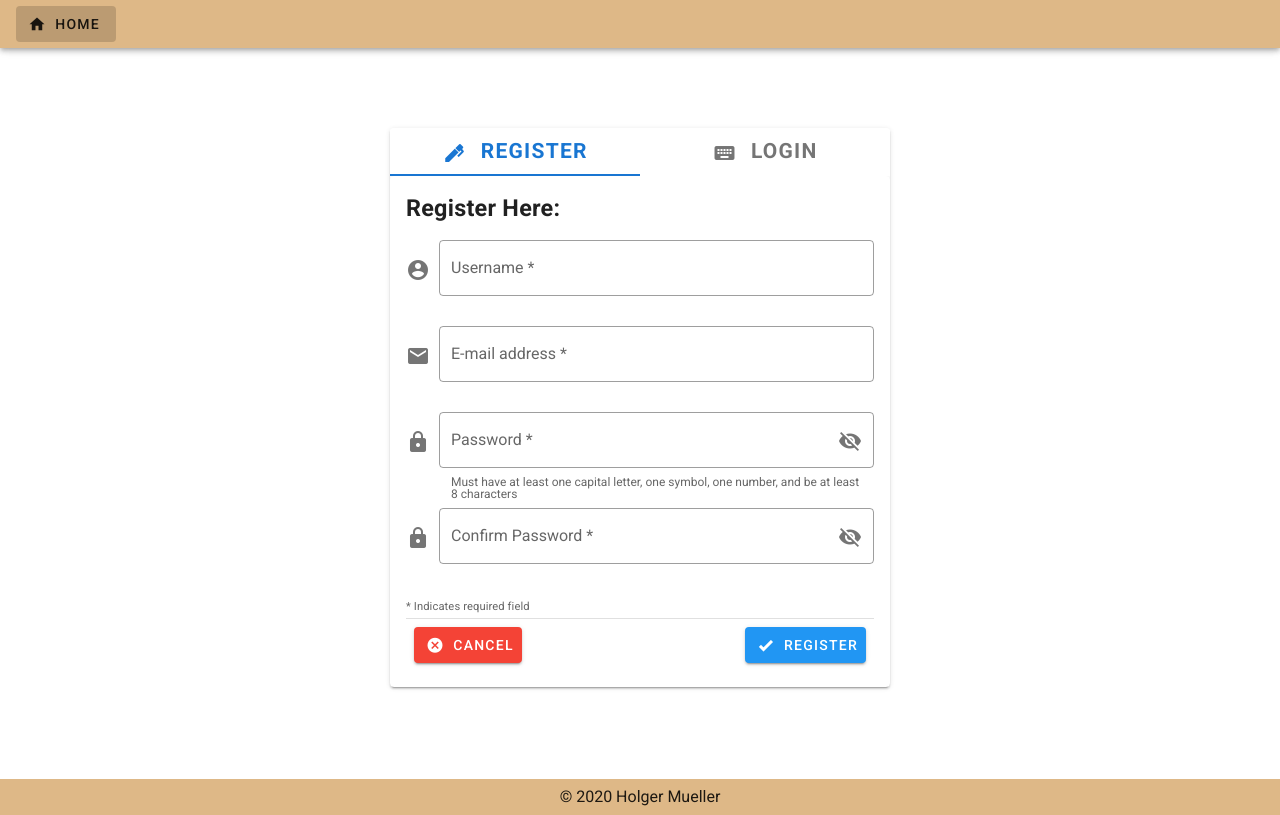
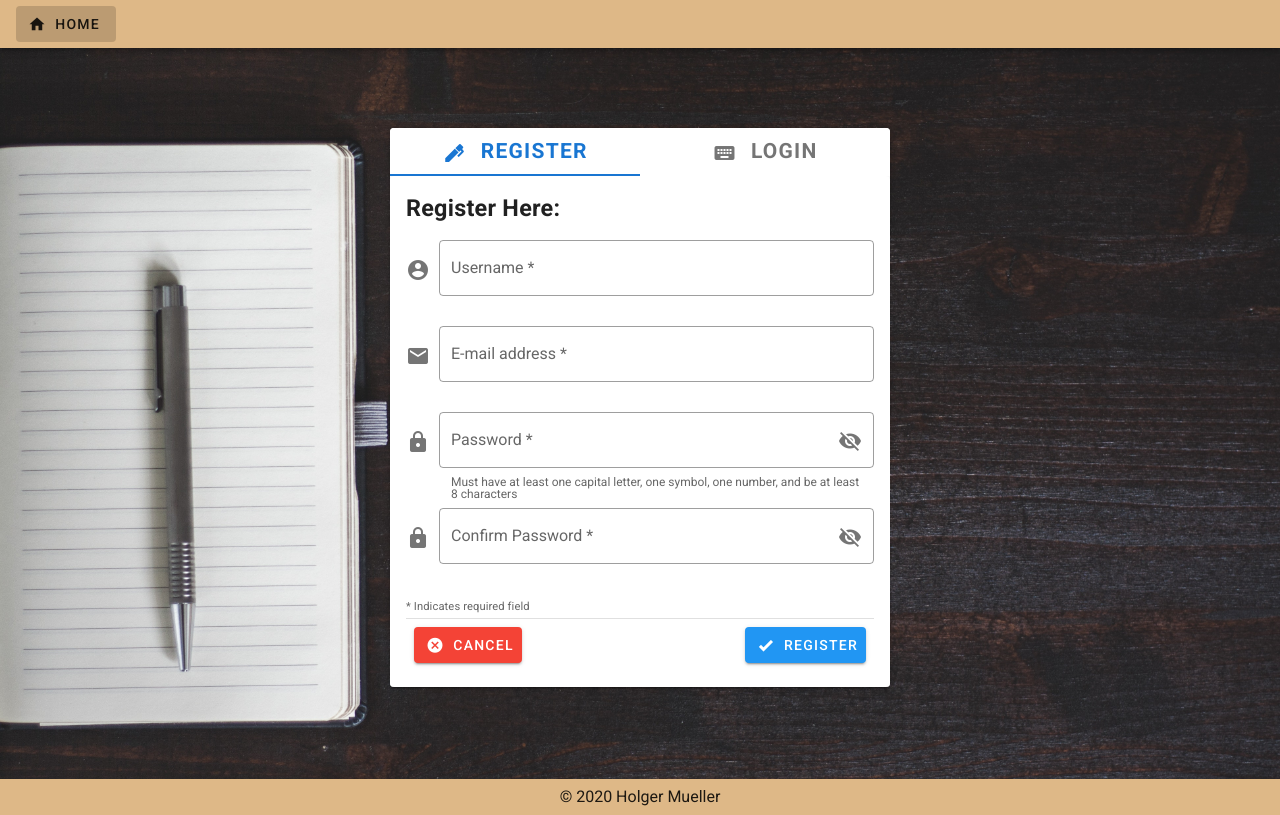
Before and after one commit to Holgermueller/mydiary, a Vue app: page / in a window 1280 px wide. Built offline with nearby package versions, Linux system fonts and the light colour scheme; no server answers.

Commit message:
added background image

```diff
--- a/src/App.vue
+++ b/src/App.vue
@@ -25,3 +25,12 @@ export default {
   }),
 };
 </script>
+
+<style scoped>
+main {
+  background-image: url("./assets/notepad.jpg");
+  background-attachment: fixed;
+  background-repeat: no-repeat;
+  background-size: cover;
+}
+</style>
--- a/src/views/Previous.vue
+++ b/src/views/Previous.vue
@@ -24,7 +24,11 @@
     <v-card class="previous-entries">
       <v-expansion-panels>
         <v-expansion-panel v-for="(entry, index) in getEntries" :key="index">
-          <v-expansion-panel-header>{{ entry.title }}</v-expansion-panel-header>
+          <v-expansion-panel-header
+            >{{ entry.title }}
+            <v-spacer></v-spacer>
+            {{ entry.entryDate }}
+          </v-expansion-panel-header>
           <v-expansion-panel-content>
             {{ entry.todaysThoughts }}
 
@@ -44,6 +48,8 @@
 </template>
 
 <script>
+import moment from "moment";
+
 export default {
   name: "Previous",
 
@@ -62,6 +68,12 @@ export default {
       return this.$store.getters.loading;
     },
   },
+
+  filters: {
+    getMonthForDisplay() {
+      return moment().format("MMMM YYYY");
+    },
+  },
 };
 </script>
 
```
Also changed, not shown: src/assets/notepad.jpg (added).
